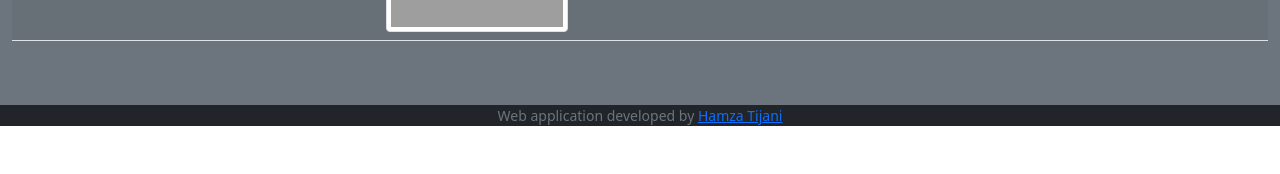
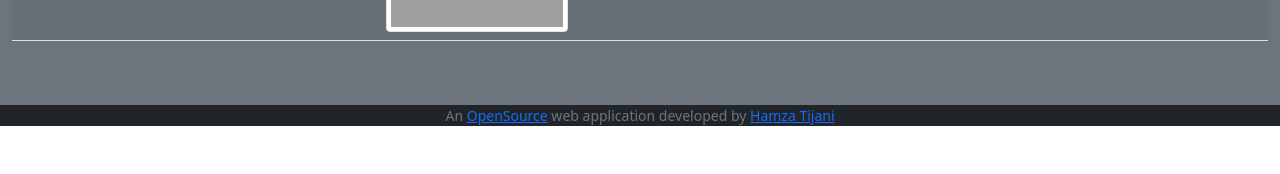
Before and after one commit to Tija01/draw_webapp, a Flask app: page / in a window 1280 px wide. Shown: the part 1317-1491 px from the top of the page. Run offline with Flask 2, Linux system fonts and the light colour scheme; a user stored in the database is signed in; data comes from the database, SQL or seed files in the repository; grey boxes are pictures that could not be loaded.

Commit message:
Linked opensource code in footer

```diff
--- a/templates/layout.html
+++ b/templates/layout.html
@@ -52,7 +52,7 @@
         </main>
 
         <footer class="mb-5 small text-center text-muted bg-dark">
-            Web application developed by <a href="https://www.linkedin.com/in/hamza-tijani-558671195/">Hamza Tijani</a>
+            An <a href="https://github.com/Tija01/draw_webapp">OpenSource</a> web application developed by <a href="https://www.linkedin.com/in/hamza-tijani-558671195/">Hamza Tijani</a>
         </footer>
 
     </body>
```
